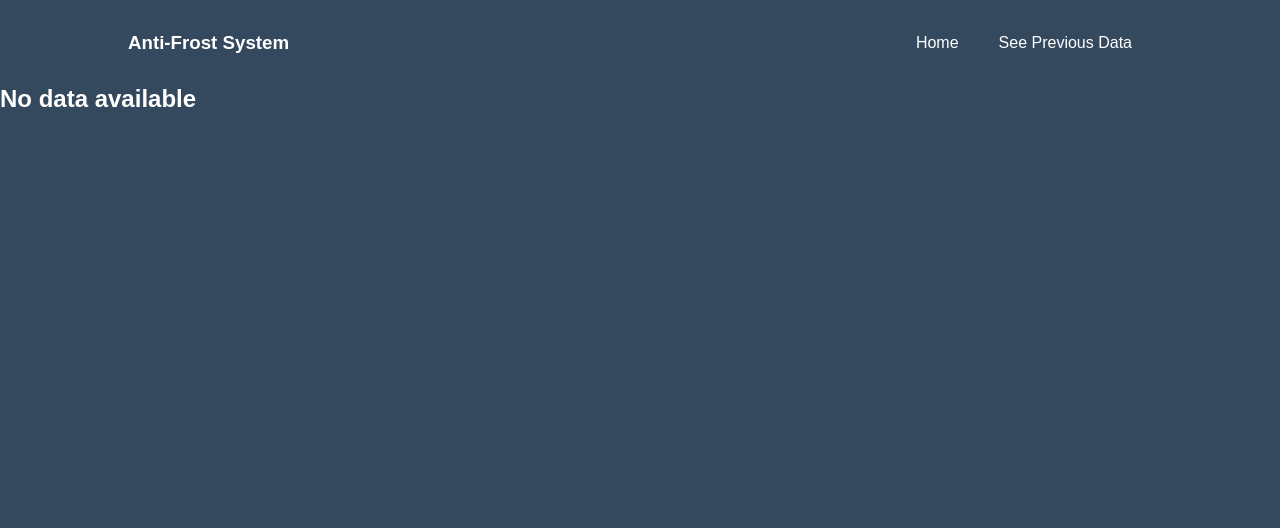
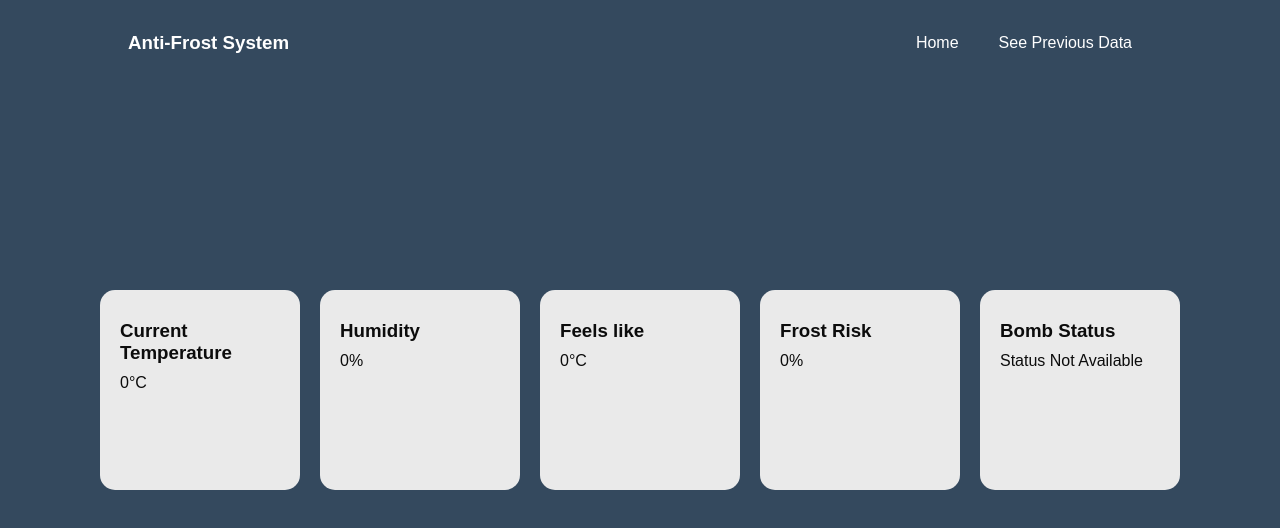
Before and after one commit to jairoalvarez14/ioturbanfarm, a React (Create React App) app in the folder frontend/: page / in a window 1280 px wide. Shown: the top 528 px of the page. Built offline with nearby package versions, Linux system fonts and the light colour scheme; no server answers.

Commit message:
Update Home.js

```diff
--- a/frontend/src/components/Home.js
+++ b/frontend/src/components/Home.js
@@ -1,22 +1,49 @@
 import React, { useState, useEffect } from "react";
+import io from "socket.io-client";
+
+const socket = io("https://ioturbanfarm.onrender.com");
 
 const Home = () => {
-  const [lastData, setLastData] = useState(null);
+  const [lastData, setLastData] = useState({
+    temperature: 0,
+    humidity: 0,
+    feelsLike: 0,
+    frostRisk: 0,
+    bombStatus: "Status Not Available",
+  });
 
   useEffect(() => {
-    fetch("https://ioturbanfarm.onrender.com/allData")
-      .then((response) => response.json())
-      .then((data) => {
-        console.log("Data showed in real time!", data);
-        if(data.length > 0)
-          setLastData(data[data.length]);
-      })
-      .catch((error) => console.error("Error obtaining data:", error));
+    socket.on("dataUpdate", (data) => {
+      console.log("Data updated in real time!", data);
+      if (data) {
+        setLastData(data);
+      }
+    });
+
+    socket.on("disconnect", () => {
+      console.error("Disconnected from server, showing default values.");
+      setLastData({
+        temperature: 0,
+        humidity: 0,
+        feelsLike: 0,
+        frostRisk: 0,
+        bombStatus: "Status Not Available",
+      });
+    });
+
+    socket.on("connect", () => {
+      console.log("Connected to server");
+    });
+
+    return () => {
+      socket.off("dataUpdate");
+      socket.off("disconnect");
+      socket.off("connect");
+      socket.disconnect();
+    };
   }, []);
 
   return (
-    <>
-      {lastData ? (
     <div className="container-all">
       <div className="card">
         <div className="card-description">
@@ -35,7 +62,7 @@ const Home = () => {
       <div className="feelsLike card">
         <div className="card-description">
           <h3>Feels like</h3>
-              <p id="feelsLike">{lastData.feelsLike}%</p>
+          <p id="feelsLike">{lastData.feelsLike}°C</p>
         </div>
       </div>
 
@@ -43,21 +70,18 @@ const Home = () => {
         <div className="card-description">
           <h3>Frost Risk</h3>
           {/* <p id="frostRisk">{lastData.frostRisk}%</p> */}
-              <p id="frostRisk">0%</p>
+          <p>0%</p>
         </div>
       </div>
 
       <div className="bomb card">
         <div className="card-description">
           <h3>Bomb Status</h3>
-              <p id="bombStatus">Status Not Available</p>
+          {/* <p id="bombStatus">{lastData.bombStatus}</p> */}
+          <p>Status Not Available</p>
         </div>
       </div>
     </div>
-      ) : (
-        <h2>No data available</h2>
-      )}
-    </>
   );
 };
 
```
Lines whose indentation alone changed are shown as unchanged.
